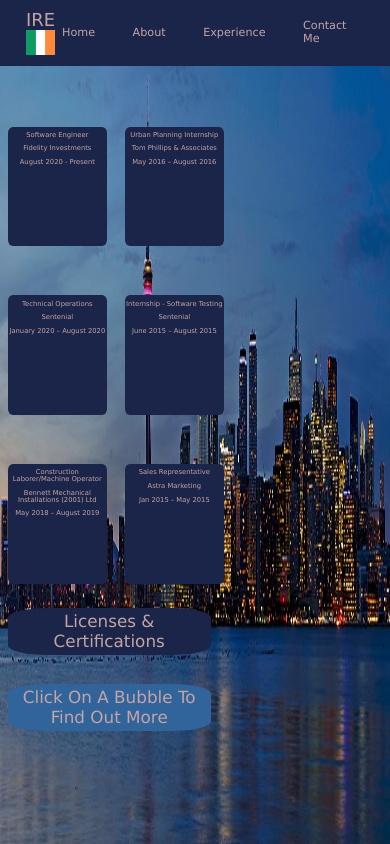
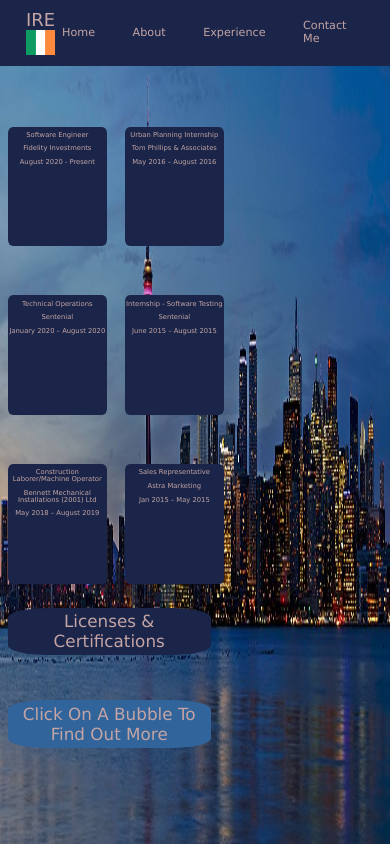
Before and after one commit to stone-monkeys/react-deploy, a React (Create React App) app: page /experience in a window 390 px wide. Built offline with nearby package versions, Linux system fonts and the light colour scheme.

Commit message:
deploy react app to github pages

```diff
--- a/src/Experience.css
+++ b/src/Experience.css
@@ -281,7 +281,7 @@
    }
 
    #mes{
-      top:79%;
+      top:81%;
       left:2%;
       font-size: 105%;
       width:50%;
```
Also changed, not shown: 1 other file (tests, documents, lock files or other folders).
